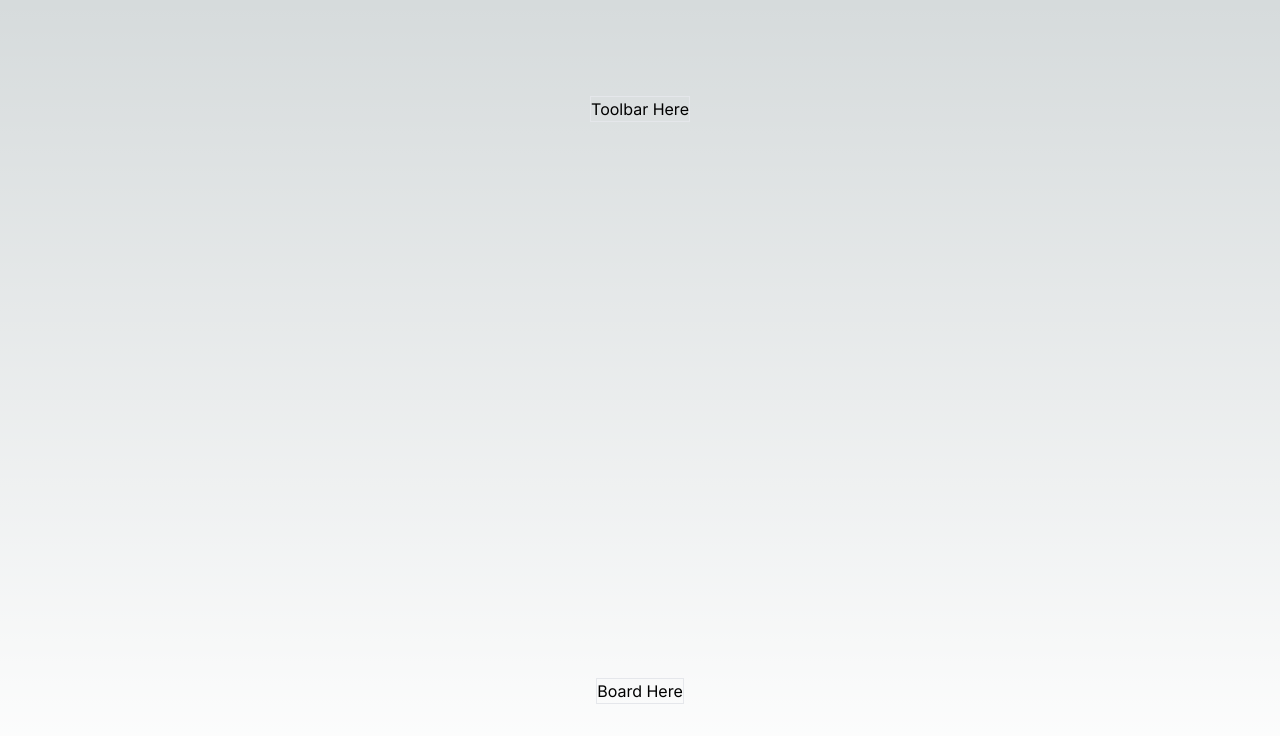
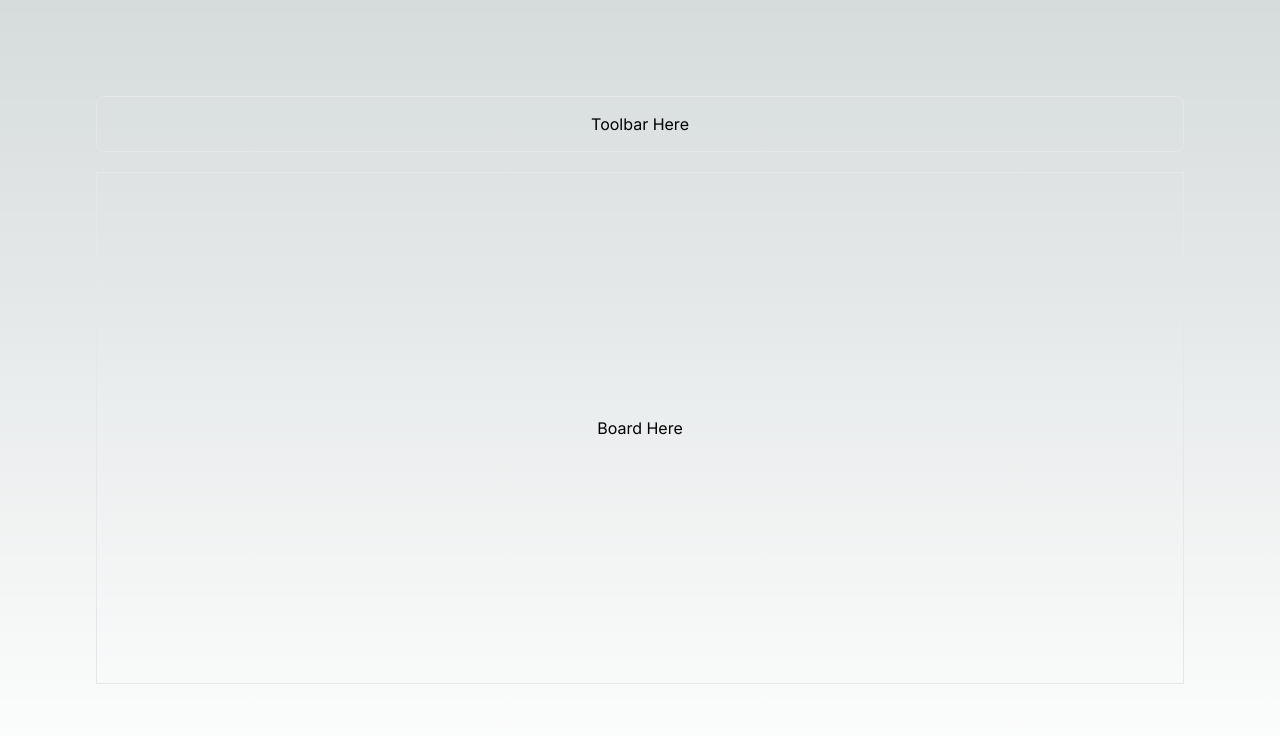
Before and after one commit to Malizma333/kakuro-solver, a Next.js app: page / in a window 1280 px wide. Shown: the top 736 px of the page. Built offline with nearby package versions, Linux system fonts and the light colour scheme.

Commit message:
basic layout

```diff
--- a/src/pages/components/board.tsx
+++ b/src/pages/components/board.tsx
@@ -1,6 +1,6 @@
 export default function Board() {
   return (
-    <div className="border">
+    <div className="border w-full flex-1 m-5 flex justify-center items-center">
       Board Here
     </div>
   )
--- a/src/pages/components/toolbar.tsx
+++ b/src/pages/components/toolbar.tsx
@@ -1,6 +1,6 @@
 export default function Toolbar() {
   return (
-    <div className="border">
+    <div className="border rounded-lg w-full h-14 flex justify-center items-center">
       Toolbar Here
     </div>
   )
```
